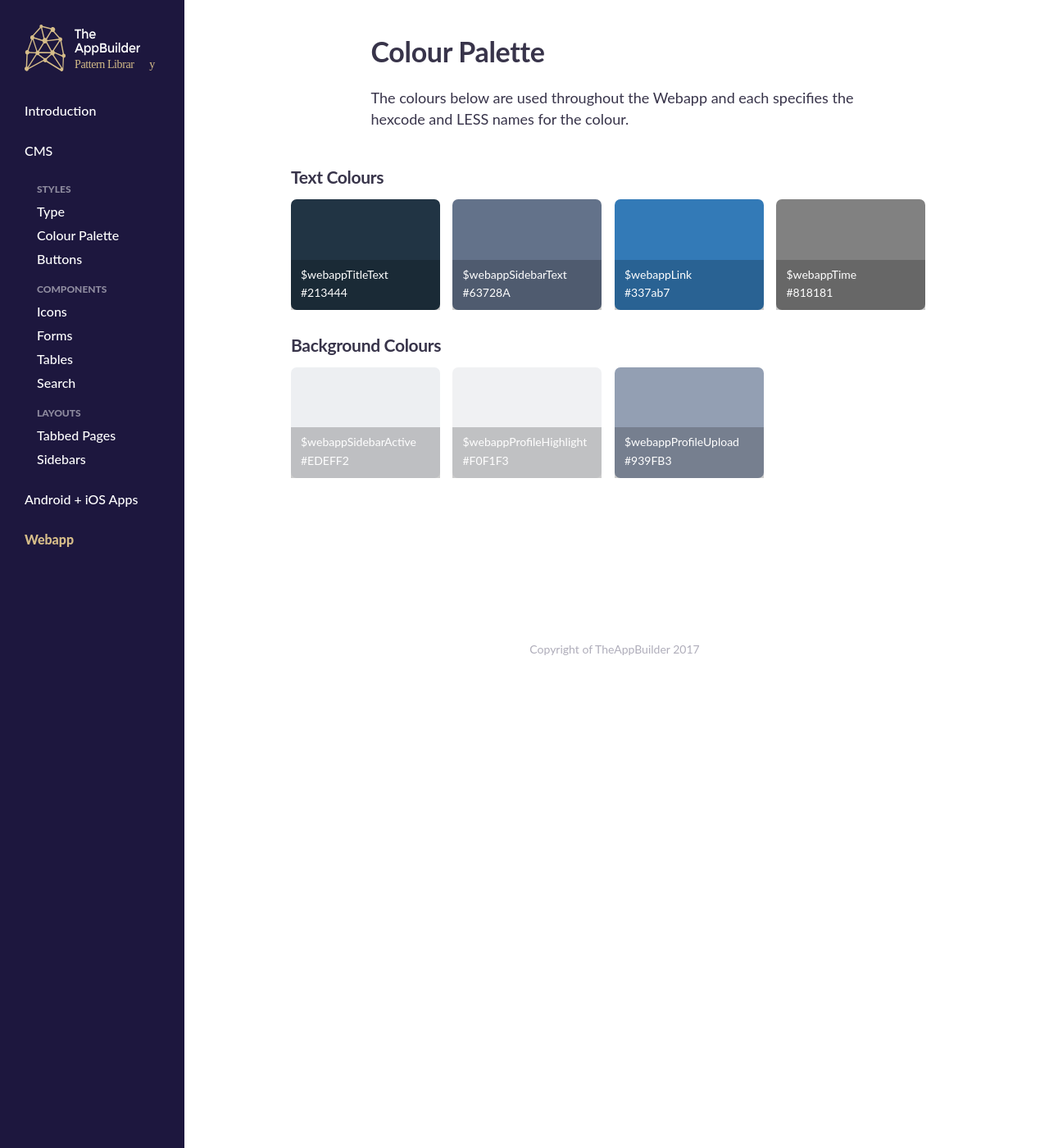
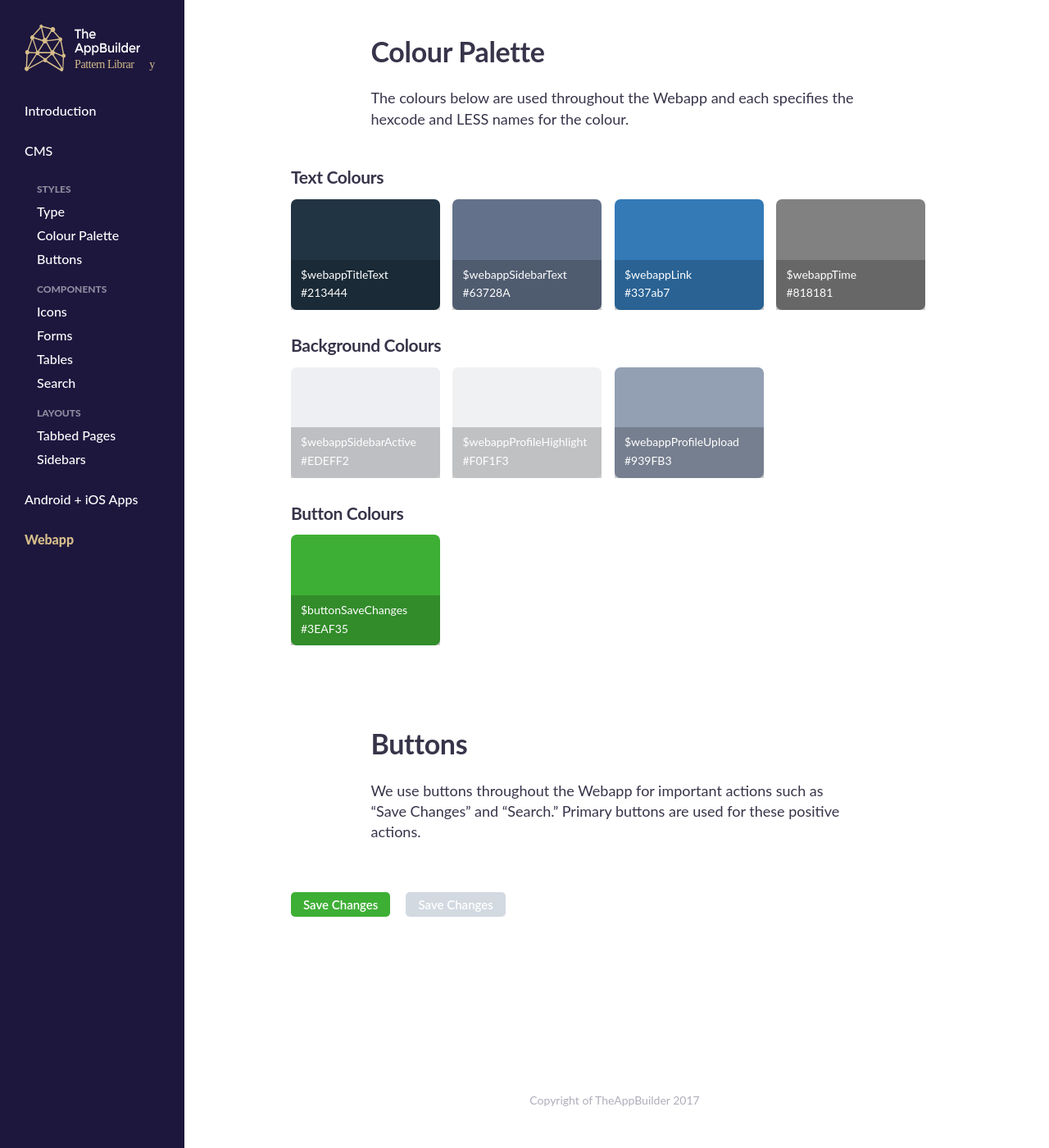
Before and after one commit to TheAppBuilderTeam/tab-pattern-library, a Jekyll site: the page built from webapp/index.md, in a window 1280 px wide and 1400 px high, scrolled down 1524 px. Shown: the whole window at 82% size. Built offline with Jekyll 4.4.1, drawn with Linux system fonts in a browser that asks for light colours; some web fonts are replaced; our own code applies the rules of GitHub Pages for plain Markdown files.

Commit message:
Webapp buttons added

```diff
--- a/_sass/_variables.scss
+++ b/_sass/_variables.scss
@@ -44,3 +44,5 @@ $webappTime: #818181;
 $webappSidebarActive: #EDEFF2;
 $webappProfileHighlight: #F0F1F3;
 $webappProfileUpload: #939FB3;
+
+$webappButtonSaveChanges: #3EAF35;
--- a/_sass/webapp/_styles.scss
+++ b/_sass/webapp/_styles.scss
@@ -128,4 +128,33 @@
 	&--WebappSeven{
 		background: $webappProfileUpload;
 	}
+ &--WebappEight{
+	 background: $webappButtonSaveChanges;
+ }
 }
+
+
+
+/* Webapp Buttons
+--------------------------------------------------------------------*/
+
+
+.button--WebappPrimary{
+	color: $white;
+	background: $webappButtonSaveChanges;
+	border: $webappButtonSaveChanges;
+	padding: 6px 15px;
+	&:hover{
+		background: darken($webappButtonSaveChanges, 5%);
+	}
+}
+
+.webappButton--disabled{
+	color: white;
+	background: $buttonDisabled;
+	padding: 6px 15px;
+	cursor: not-allowed;
+	&:hover{
+		background: $buttonDisabled;
+	}
+}
--- a/webapp/index.md
+++ b/webapp/index.md
@@ -123,7 +123,7 @@ The colours below are used throughout the Webapp and each specifies the hexcode
 </ul>
 
 
-<ul class="main__content__block padding__100"  markdown="0">
+<ul class="main__content__block padding__30"  markdown="0">
 	<h3 class="float__left width__100">Background Colours</h3>
 	<li class="colour__block colour__block--WebappFive">
 		<div class="colour__block__info">
@@ -146,3 +146,23 @@ The colours below are used throughout the Webapp and each specifies the hexcode
 	</li>
 
 </ul>
+
+<ul class="main__content__block padding__100"  markdown="0">
+	<h3 class="float__left width__100">Button Colours</h3>
+	<li class="colour__block colour__block--WebappEight">
+		<div class="colour__block__info">
+			<p>$buttonSaveChanges</p>
+			<p>#3EAF35</p>
+		</div>
+	</li>
+
+</ul>
+
+## Buttons
+
+We use buttons throughout the Webapp for important actions such as "Save Changes" and "Search." Primary buttons are used for these positive actions.
+
+<div class="main__content__block padding__100"  markdown="0">
+	<button class="button--WebappPrimary ">Save Changes</button>
+	<button class="webappButton--disabled ">Save Changes</button>
+</div>
```
Also changed, not shown: 1 other file.
